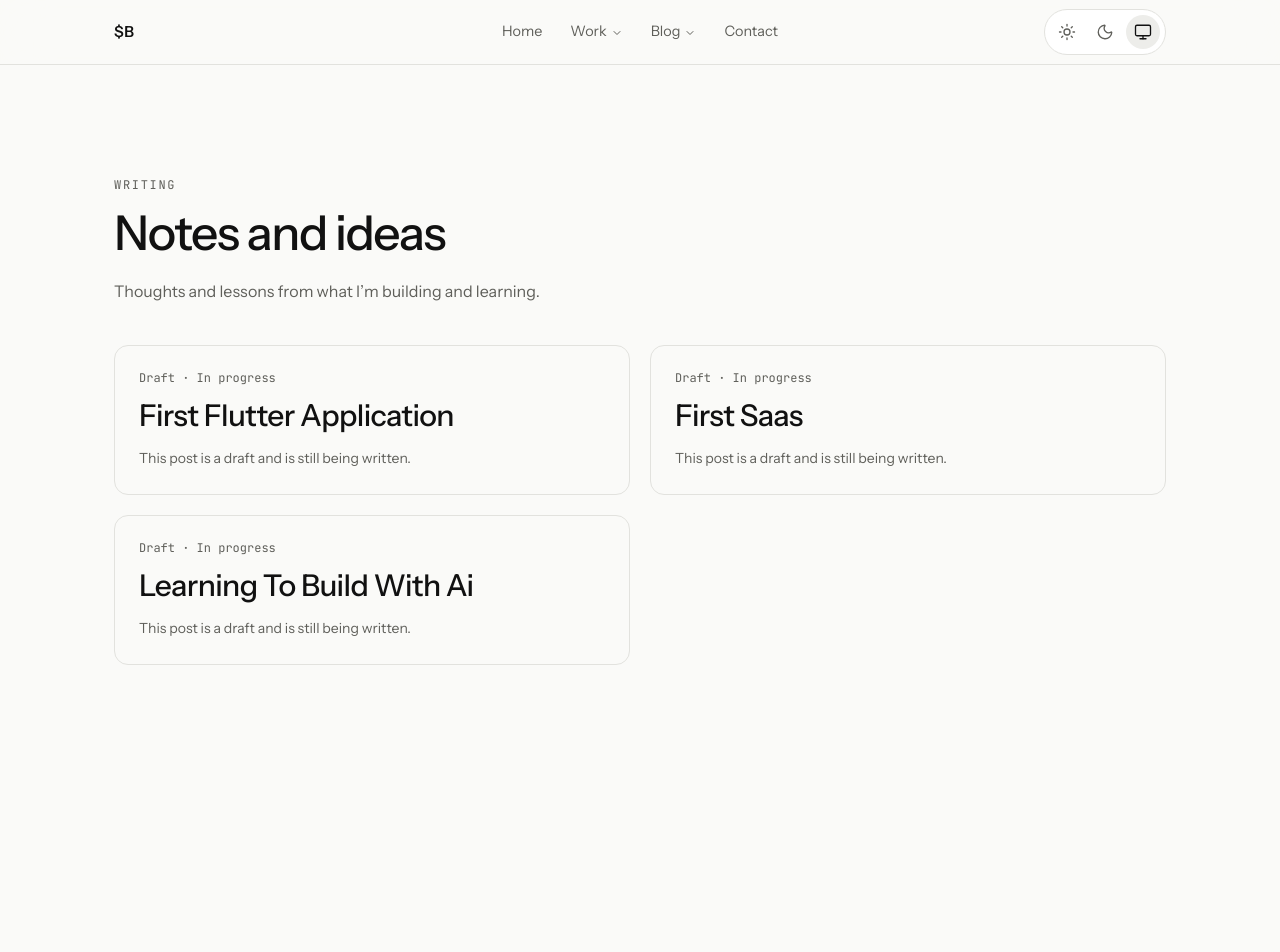
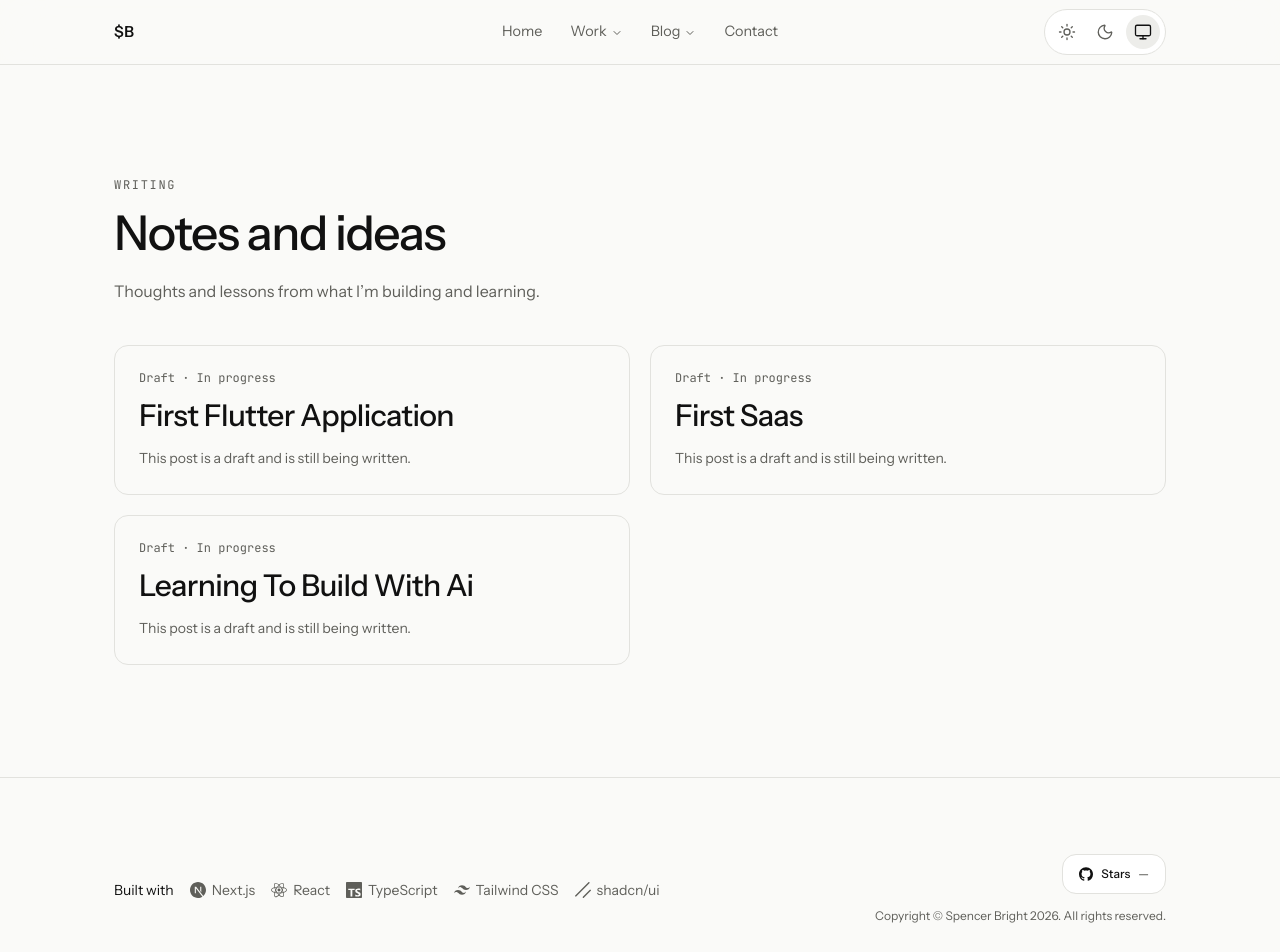
Before and after one commit to SpencerBrightest/Portfolio_website_v1, a Next.js app: page /blog in a window 1280 px wide. Shown: the top 952 px of the page. Before the commit the page ends 800 px from the top, so only its background shows below. Built offline with nearby package versions, Linux system fonts and the light colour scheme; no server answers.

Commit message:
chore: harden gitignore for modules/build/agent dirs; feat: footer with stack and github stars

```diff
--- a/app/layout.tsx
+++ b/app/layout.tsx
@@ -1,5 +1,6 @@
 import type { Metadata } from "next"
 
+import { Footer } from "@/components/layout/footer"
 import { Navbar } from "@/components/layout/navbar"
 import { ThemeProvider } from "@/components/ui/theme-provider"
 import "./globals.css"
@@ -16,6 +17,7 @@ export default function RootLayout({ children }: LayoutProps<"/">) {
         <ThemeProvider>
           <Navbar />
           {children}
+          <Footer />
         </ThemeProvider>
       </body>
     </html>
--- /dev/null
+++ b/components/layout/current-year.tsx
@@ -0,0 +1,32 @@
+"use client"
+
+import { useEffect, useState } from "react"
+
+type CurrentYearProps = {
+  initialYear: number
+}
+
+export function CurrentYear({ initialYear }: CurrentYearProps) {
+  const [year, setYear] = useState(initialYear)
+
+  useEffect(() => {
+    let timeoutId: number | undefined
+
+    const updateYearAtMidnight = () => {
+      const now = new Date()
+      setYear(now.getFullYear())
+
+      const nextMidnight = new Date(now)
+      nextMidnight.setHours(24, 0, 0, 0)
+      timeoutId = window.setTimeout(
+        updateYearAtMidnight,
+        nextMidnight.getTime() - now.getTime()
+      )
+    }
+
+    updateYearAtMidnight()
+    return () => window.clearTimeout(timeoutId)
+  }, [])
+
+  return <time dateTime={String(year)}>{year}</time>
+}
--- a/components/layout/footer.tsx
+++ b/components/layout/footer.tsx
@@ -0,0 +1,75 @@
+import { siGithub } from "simple-icons"
+
+import { CurrentYear } from "@/components/layout/current-year"
+import { GitHubStars } from "@/components/layout/github-stars"
+import { ButtonLink } from "@/components/ui/button-link"
+import { Container } from "@/components/ui/container"
+import { stack } from "@/data/stack"
+
+const repositoryUrl = "https://github.com/SpencerBrightest/Portfolio_website_v1"
+
+type BrandIconProps = {
+  path: string
+  className?: string
+}
+
+function BrandIcon({ path, className }: BrandIconProps) {
+  return (
+    <svg
+      aria-hidden="true"
+      viewBox="0 0 24 24"
+      className={className}
+      fill="currentColor"
+      focusable="false"
+    >
+      <path d={path} />
+    </svg>
+  )
+}
+
+export function Footer() {
+  return (
+    <footer className="border-t border-nav-border bg-nav-background">
+      <Container>
+        <div className="flex min-h-56 flex-col justify-center gap-7 py-8 nav:grid nav:grid-cols-[1fr_auto] nav:items-center nav:gap-8 nav:py-10">
+          <div className="flex flex-wrap items-center gap-x-4 gap-y-3 text-sm text-nav-muted">
+            <span className="shrink-0 text-nav-foreground">Built with</span>
+            <ul
+              aria-label="Technology stack"
+              className="flex flex-wrap items-center gap-x-4 gap-y-2"
+            >
+              {stack.map(({ label, iconPath }) => (
+                <li
+                  key={label}
+                  className="inline-flex items-center gap-1.5 whitespace-nowrap"
+                >
+                  <BrandIcon path={iconPath} className="size-4" />
+                  <span>{label}</span>
+                </li>
+              ))}
+            </ul>
+          </div>
+
+          <div className="flex flex-col items-start gap-3 text-left nav:items-end nav:text-right">
+            <ButtonLink
+              href={repositoryUrl}
+              target="_blank"
+              rel="noreferrer"
+              aria-label="View Spencer Bright's GitHub repository"
+              className="h-10 gap-2 rounded-xl border border-nav-border bg-nav-panel px-4 text-xs font-medium text-nav-foreground hover:bg-nav-hover hover:text-nav-foreground"
+            >
+              <BrandIcon path={siGithub.path} className="size-3.5" />
+              <span>Stars</span>
+              <GitHubStars />
+            </ButtonLink>
+
+            <p className="text-xs leading-5 text-nav-muted">
+              Copyright © Spencer Bright{" "}
+              <CurrentYear initialYear={new Date().getFullYear()} />. All rights reserved.
+            </p>
+          </div>
+        </div>
+      </Container>
+    </footer>
+  )
+}
--- /dev/null
+++ b/components/layout/github-stars.tsx
@@ -0,0 +1,43 @@
+"use client"
+
+import { useEffect, useState } from "react"
+
+const repositoryApiUrl = "https://api.github.com/repos/SpencerBrightest/Portfolio_website_v1"
+
+type RepositoryResponse = {
+  stargazers_count?: unknown
+}
+
+export function GitHubStars() {
+  const [count, setCount] = useState("—")
+
+  useEffect(() => {
+    const controller = new AbortController()
+
+    async function loadStarCount() {
+      try {
+        const response = await fetch(repositoryApiUrl, {
+          signal: controller.signal,
+          headers: { Accept: "application/vnd.github+json" },
+        })
+        if (!response.ok) return
+
+        const repository = (await response.json()) as RepositoryResponse
+        if (typeof repository.stargazers_count === "number") {
+          setCount(repository.stargazers_count.toLocaleString())
+        }
+      } catch {
+        // Keep the neutral fallback if GitHub is unavailable.
+      }
+    }
+
+    void loadStarCount()
+    return () => controller.abort()
+  }, [])
+
+  return (
+    <span aria-live="polite" className="text-nav-muted">
+      {count}
+    </span>
+  )
+}
--- a/data/stack.ts
+++ b/data/stack.ts
@@ -0,0 +1,9 @@
+import { siNextdotjs, siReact, siShadcnui, siTailwindcss, siTypescript } from "simple-icons"
+
+export const stack = [
+  { label: "Next.js", iconPath: siNextdotjs.path },
+  { label: "React", iconPath: siReact.path },
+  { label: "TypeScript", iconPath: siTypescript.path },
+  { label: "Tailwind CSS", iconPath: siTailwindcss.path },
+  { label: "shadcn/ui", iconPath: siShadcnui.path },
+] as const
```
Also changed, not shown: 1 other file (tests, documents, lock files or other folders).
